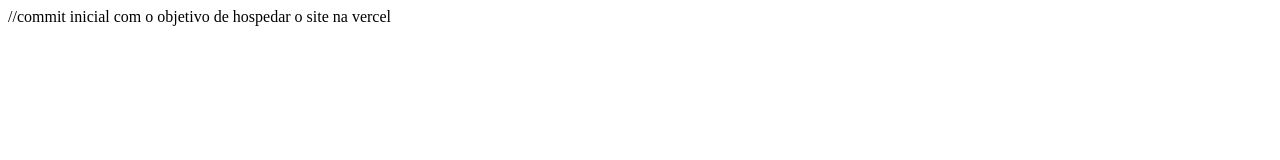
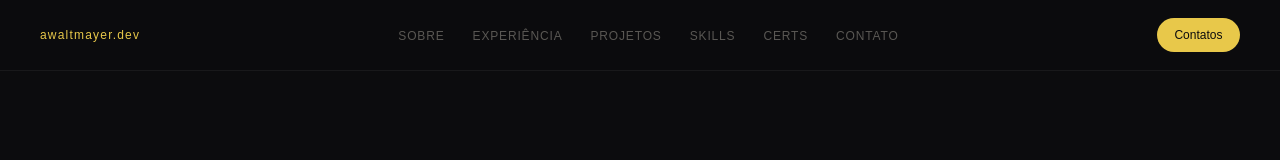
Before and after one commit to awaltmayer/awaltmayer.dev, a plain HTML site: page index.html in a window 1280 px wide. Drawn offline with Linux system fonts and the light colour scheme.

```diff
--- /dev/null
+++ b/assets/css/style.css
@@ -0,0 +1,84 @@
+
+:root {
+  --bg:      #0c0c0e;
+  --bg2:     #111114;
+  --border:  rgba(255,255,255,0.06);
+  --borderh: rgba(255,255,255,0.13);
+  --text:    #e4e2dc;
+  --muted:   #5a5854;
+  --soft:    #9a9790;
+  --accent:  #e8c84a;
+  --r:       10px;
+}
+
+*, *::before, *::after {
+  box-sizing: border-box;
+  margin: 0;
+  padding: 0;
+}
+
+html { scroll-behavior: smooth; }
+
+body {
+  background: var(--bg);
+  color: var(--text);
+  font-family: 'Geist', sans-serif;
+  font-size: 15px;
+  line-height: 1.7;
+  overflow-x: hidden;
+}
+
+nav {
+  position: fixed;
+  top: 0; left: 0; right: 0;
+  z-index: 200;
+  display: flex;
+  align-items: center;
+  justify-content: space-between;
+  padding: 1.1rem 2.5rem;
+  background: rgba(12,12,14,0.88);
+  backdrop-filter: blur(20px);
+  border-bottom: 1px solid var(--border);
+}
+
+.nav-logo {
+  font-size: 12px;
+  color: var(--accent);
+  letter-spacing: .1em;
+  text-decoration: none;
+}
+
+.nav-links {
+  display: flex;
+  gap: 1.75rem;
+  list-style: none;
+}
+
+.nav-links a {
+  font-size: 12px;
+  font-weight: 500;
+  letter-spacing: .07em;
+  text-transform: uppercase;
+  color: var(--muted);
+  text-decoration: none;
+  transition: color .25s;
+}
+
+.nav-links a:hover,
+.nav-links a.active { color: var(--text); }
+
+.nav-cta {
+  font-size: 12px;
+  font-weight: 500;
+  background: var(--accent);
+  color: #0c0c0e;
+  padding: .45rem 1.1rem;
+  border-radius: 100px;
+  text-decoration: none;
+  transition: background .2s, transform .2s;
+}
+
+.nav-cta:hover {
+  background: #f0d560;
+  transform: translateY(-1px);
+}
--- a/index.html
+++ b/index.html
@@ -1,13 +1,30 @@
 <!DOCTYPE html>
-<html lang="pt-br">
+<html lang="pt-BR">
 <head>
-    <meta charset="UTF-8">
-    <meta name="viewport" content="width=device-width, initial-scale=1.0">
-    <title>Document</title>
+  <meta charset="UTF-8" />
+  <meta name="viewport" content="width=device-width, initial-scale=1.0" />
+  <title>Augusto Wolfart Altmayer</title>
+
+  <link rel="stylesheet" href="assets/css/style.css" />
 </head>
 <body>
 
+<nav>
+  <a href="#hero" class="nav-logo">awaltmayer.dev</a>
+
+  <ul class="nav-links">
+    <li><a href="#sobre">Sobre</a></li>
+    <li><a href="#experiencia">Experiência</a></li>
+    <li><a href="#projetos">Projetos</a></li>
+    <li><a href="#skills">Skills</a></li>
+    <li><a href="#certificados">Certs</a></li>
+    <li><a href="#contato">Contato</a></li>
+  </ul>
+
+  <a href="mailto:augustowolfartaltmayer30@gmail.com" class="nav-cta">
+    Contatos
+  </a>
+</nav>
+  <script src="assets/js/main.js"></script>
 </body>
 </html>
-
-//commit inicial com o objetivo de hospedar o site na vercel
```
Also changed, not shown: js/main.js (added).
